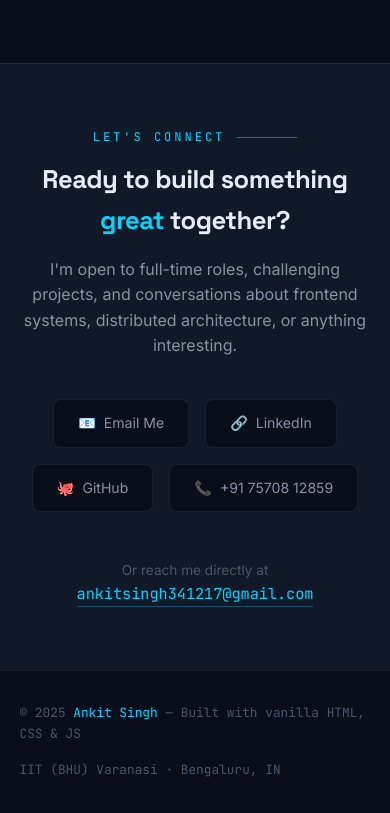
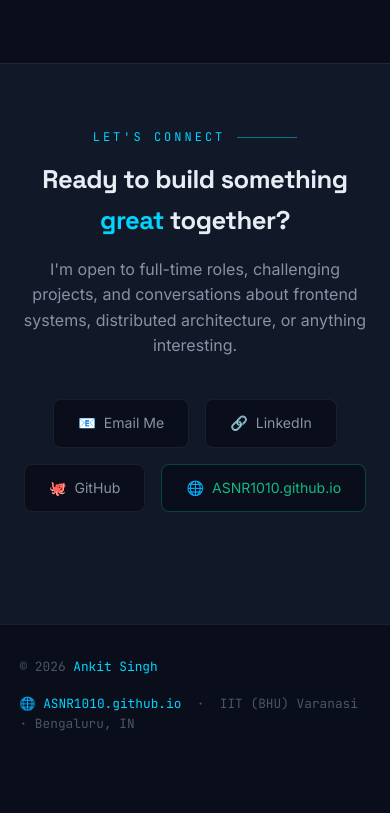
Before and after one commit to ankit-singh-engineer1/ankit-singh-engineer1.github.io, a plain HTML site: page index.html in a window 390 px wide. Shown: the part 8527-9340 px from the top of the page. After the commit the page ends 9293 px from the top, so only its background shows below. Drawn offline with Linux system fonts and the light colour scheme.

Commit message:
Revise footer and contact information
Updated footer and contact links, removed direct phone number.

```diff
--- a/index.html
+++ b/index.html
@@ -1007,6 +1007,9 @@
     <li><a href="#skills">Skills</a></li>
     <li><a href="#contact" class="nav-cta">Hire Me</a></li>
   </ul>
+  <!-- Portfolio URL pill shown in nav -->
+  <a href="https://ASNR1010.github.io" target="_blank" rel="noopener" style="font-family:var(--font-mono);font-size:0.75rem;color:var(--accent3);border:1px solid rgba(16,185,129,0.3);padding:0.3rem 0.85rem;border-radius:100px;text-decoration:none;letter-spacing:0.05em;display:none;" id="navUrl">🌐 ASNR1010.github.io</a>
+  </ul>
 </nav>
 
 <!-- HERO -->
@@ -1407,21 +1410,20 @@
       <a href="https://github.com/ASNR1010" target="_blank" rel="noopener" class="contact-link">
         <span>🐙</span> GitHub
       </a>
-      <a href="tel:+917570812859" class="contact-link">
-        <span>📞</span> +91 75708 12859
+      <a href="https://ASNR1010.github.io" target="_blank" rel="noopener" class="contact-link" style="border-color:rgba(16,185,129,0.3);color:var(--accent3);">
+        <span>🌐</span> ASNR1010.github.io
       </a>
     </div>
-
-    <p style="font-size:0.85rem;color:var(--text-dim)">
-      Or reach me directly at <a href="mailto:ankitsingh341217@gmail.com" class="contact-email">ankitsingh341217@gmail.com</a>
-    </p>
   </div>
 </section>
 
 <!-- FOOTER -->
 <footer>
-  <p>© 2025 <span>Ankit Singh</span> — Built with vanilla HTML, CSS &amp; JS</p>
-  <p>IIT (BHU) Varanasi · Bengaluru, IN</p>
+  <p>© 2026 <span>Ankit Singh</span></p>
+  <p>
+    <a href="https://ASNR1010.github.io" target="_blank" rel="noopener" style="color:var(--accent);text-decoration:none;font-family:var(--font-mono);">🌐 ASNR1010.github.io</a>
+    &nbsp;·&nbsp; IIT (BHU) Varanasi · Bengaluru, IN
+  </p>
 </footer>
 
 <!-- BACK TO TOP -->
```
